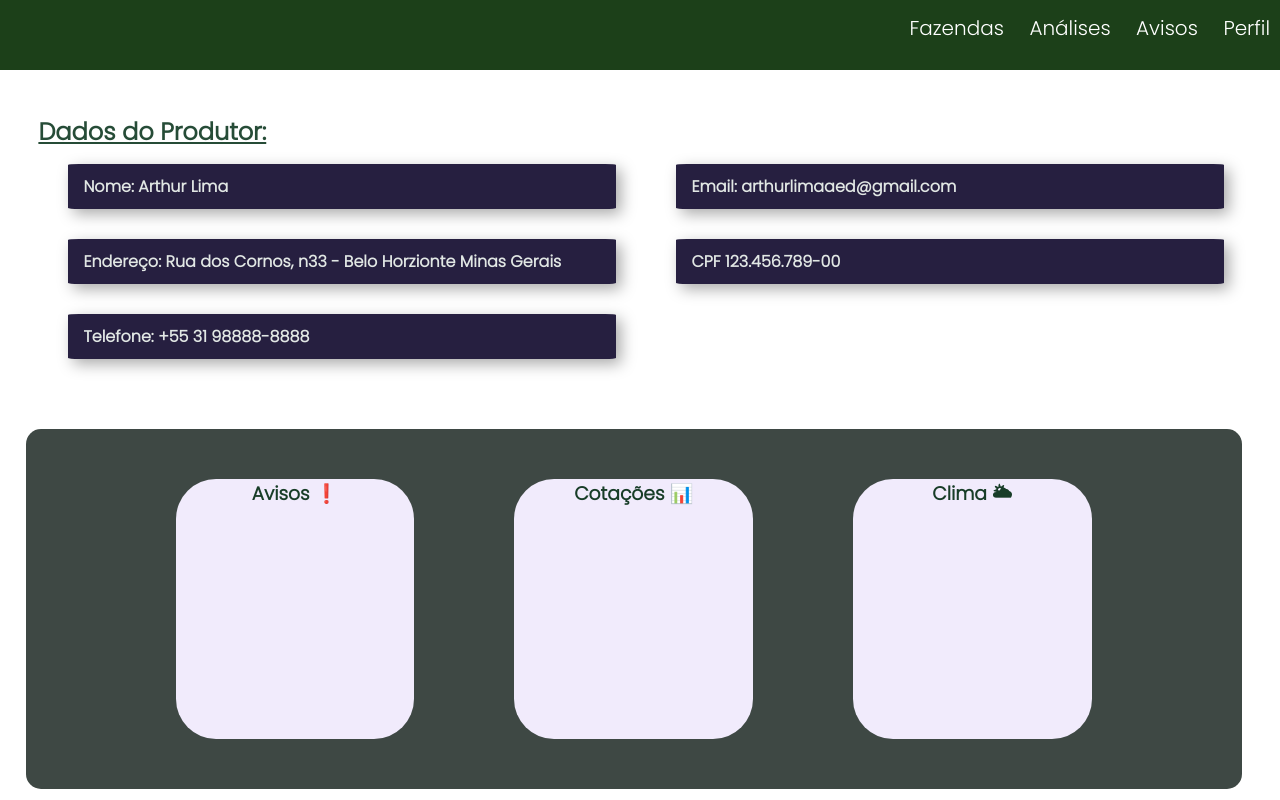
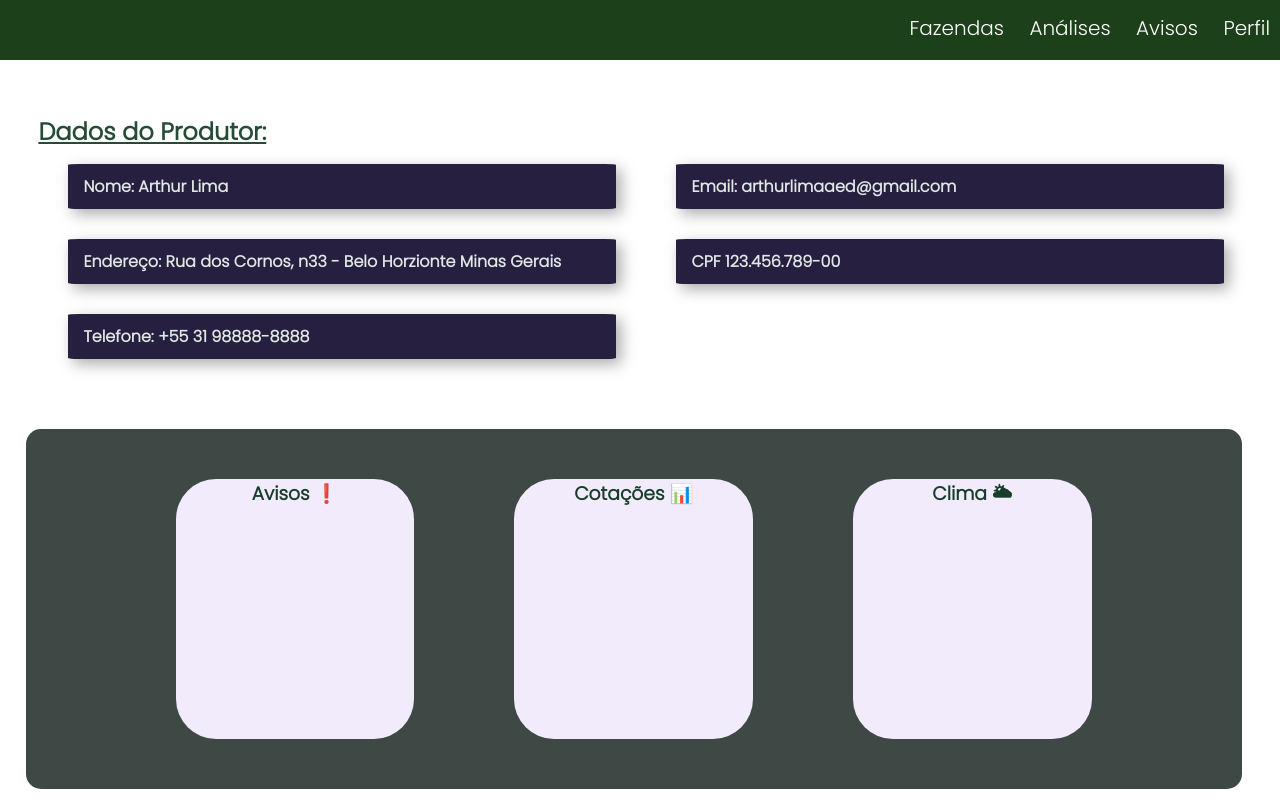
Before and after one commit to pedriin647/agrosystem, a plain HTML site: page home.html in a window 1280 px wide. Shown: the top 800 px of the page. Drawn offline with Linux system fonts and the light colour scheme.

Commit message:
Update style.css

```diff
--- a/style.css
+++ b/style.css
@@ -31,7 +31,7 @@ main{
 .nav{
   z-index: 1;
   width: 100%;
-  height: 70px;
+  height: 60px;
   background-color: #1c4019;
   position: relative;
   justify-content: space-between;
@@ -42,7 +42,7 @@ main{
 
 .nav > .nav-header > .nav-title {
   display: inline-block;
-  width: 400px;
+  width: 320px;
   height: 100%;
   background-size: contain;
   background-repeat: no-repeat;
```
